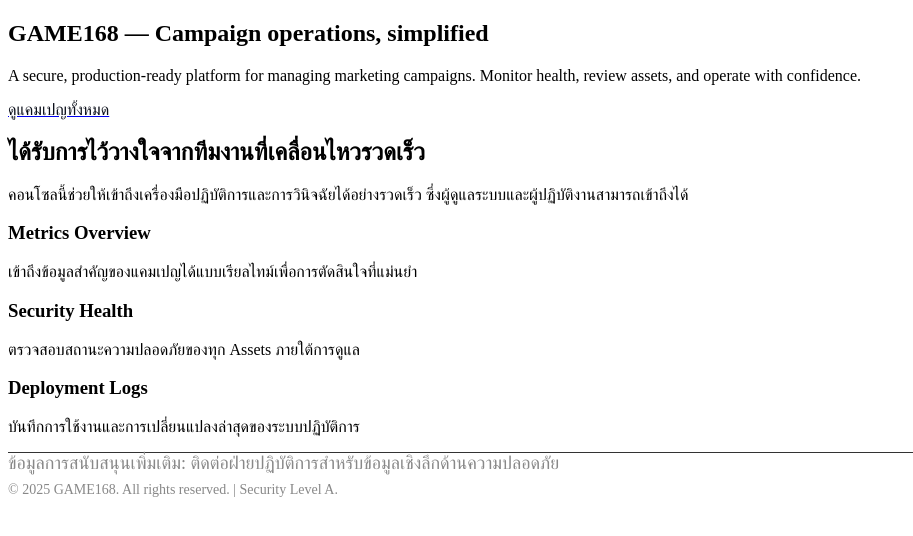
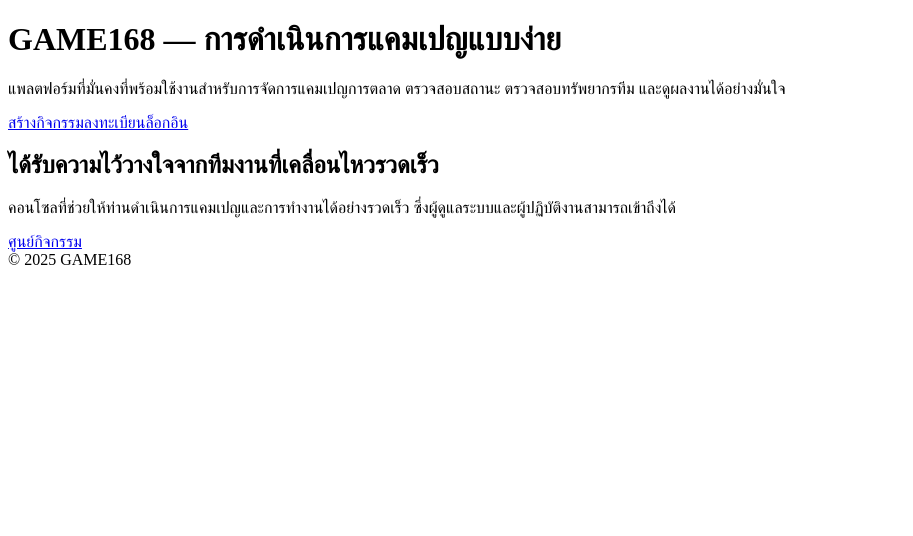
Before and after one commit to crapsgame01-ctrl/game168, a Next.js app: page / in a window 1280 px wide. Shown: the top 536 px of the page, without its empty margins (0-913 px from the left). Built offline with nearby package versions, Linux system fonts and the light colour scheme.

Commit message:
Update page.jsx
Signed-off-by: crapsgame01-ctrl <crapsgame01@gmail.com>

```diff
--- a/app/page.jsx
+++ b/app/page.jsx
@@ -1,81 +1,72 @@
-import Link from 'next/link';
+export default function Home() {
+  return (
+    <main className="min-h-screen bg-[#07101a] text-white px-6 py-16">
 
-// --- Component: Hero Section ---
-const Hero = ({ title, subtitle, ctaLabel, ctaHref }) => {
-    return (
-        <section className="text-center py-20 md:py-32">
-            <div className="คอนเทนเนอร์">
-                <h1 className="text-4xl md:text-6xl font-extrabold mb-4 นีออน tracking-tight leading-tight">
-                    {title}
-                </h1>
-                <p className="text-lg md:text-xl max-w-2xl mx-auto mb-8 opacity-80">
-                    {subtitle}
-                </p>
-                <Link href={ctaHref}>
-                    {/* 🛠️ แก้ไขตรงนี้: ปุ่มสีขาว */}
-                    <a className="btn inline-block px-8 py-3 rounded-lg font-semibold text-lg"
-                       style={{
-                           backgroundColor: '#FFFFFF', // สีพื้นหลังขาว
-                           color: '#0b0f1a',          // สีตัวอักษรเป็นสีพื้นหลังเข้มของเรา
-                           boxShadow: '0 4px 15px rgba(255, 255, 255, 0.2)' // เพิ่มเงาเล็กน้อย
-                       }}>
-                        {ctaLabel}
-                    </a>
-                </Link>
-            </div>
-        </section>
-    );
-};
-// -----------------------------------------------------------------
+      {/* Header */}
+      <div className="max-w-4xl mx-auto text-center">
+        <h1 className="text-3xl md:text-4xl font-bold">
+          GAME168 — การดำเนินการแคมเปญแบบง่าย
+        </h1>
 
-export default function HomePage() {
-  return (
-    <div>
-      <Hero
-        title="GAME168 — Campaign operations, simplified"
-        subtitle="A secure, production-ready platform for managing marketing campaigns. Monitor health, review assets, and operate with confidence."
-        ctaLabel="ดูแคมเปญทั้งหมด"
-        ctaHref="/campaigns"
-      />
+        <p className="mt-4 text-gray-300">
+          แพลตฟอร์มที่มั่นคงที่พร้อมใช้งานสำหรับการจัดการแคมเปญการตลาด
+          ตรวจสอบสถานะ ตรวจสอบทรัพยากรทีม และดูผลงานได้อย่างมั่นใจ
+        </p>
 
-      {/* ส่วนเนื้อหาหลักตามภาพ "Trusted by teams that move fast" */}
-      <main className="คอนเทนเนอร์ pb-20">
-        <h2 className="text-3xl font-bold mb-4">
-          ได้รับการไว้วางใจจากทีมงานที่เคลื่อนไหวรวดเร็ว
-        </h2>
-        <p className="opacity-70 max-w-3xl mb-12">
-          คอนโซลนี้ช่วยให้เข้าถึงเครื่องมือปฏิบัติการและการวินิจฉัยได้อย่างรวดเร็ว
+        {/* Buttons Top */}
+        <div className="flex flex-wrap justify-center gap-4 mt-8">
+
+          <a
+            href="/create"
+            className="px-8 py-3 rounded-full font-semibold text-white
+                       bg-gradient-to-r from-[#19c3fb] to-[#6c4dfc]
+                       shadow-[0_0_10px_#2ffaff] hover:scale-105 transition">
+            สร้างกิจกรรม
+          </a>
+
+          <a
+            href="/signup"
+            className="px-8 py-3 rounded-full font-semibold text-white
+                       bg-gradient-to-r from-[#19c3fb] to-[#6c4dfc]
+                       shadow-[0_0_10px_#2ffaff] hover:scale-105 transition">
+            ลงทะเบียน
+          </a>
+
+          <a
+            href="/login"
+            className="px-8 py-3 rounded-full font-semibold text-white
+                       bg-gradient-to-r from-[#19c3fb] to-[#6c4dfc]
+                       shadow-[0_0_10px_#2ffaff] hover:scale-105 transition">
+            ล็อกอิน
+          </a>
+
+        </div>
+      </div>
+
+      {/* Section */}
+      <div className="max-w-3xl mx-auto mt-16 text-center">
+        <h2 className="text-xl font-bold">ได้รับความไว้วางใจจากทีมงานที่เคลื่อนไหวรวดเร็ว</h2>
+        <p className="text-gray-400 mt-3">
+          คอนโซลที่ช่วยให้ท่านดำเนินการแคมเปญและการทำงานได้อย่างรวดเร็ว
           ซึ่งผู้ดูแลระบบและผู้ปฏิบัติงานสามารถเข้าถึงได้
         </p>
+      </div>
 
-        {/* ตัวอย่างการใช้ Card/Panel ที่เราเพิ่มสไตล์เข้าไปใน globals.css */}
-        <div className="grid grid-cols-1 md:grid-cols-3 gap-8">
-            <div className="panel">
-                <h3 className="text-xl font-semibold mb-3 นีออน">Metrics Overview</h3>
-                <p className="text-sm opacity-70">เข้าถึงข้อมูลสำคัญของแคมเปญได้แบบเรียลไทม์เพื่อการตัดสินใจที่แม่นยำ</p>
-            </div>
-            <div className="panel">
-                <h3 className="text-xl font-semibold mb-3 นีออน">Security Health</h3>
-                <p className="text-sm opacity-70">ตรวจสอบสถานะความปลอดภัยของทุก Assets ภายใต้การดูแล</p>
-            </div>
-            <div className="panel">
-                <h3 className="text-xl font-semibold mb-3 นีออน">Deployment Logs</h3>
-                <p className="text-sm opacity-70">บันทึกการใช้งานและการเปลี่ยนแปลงล่าสุดของระบบปฏิบัติการ</p>
-            </div>
-        </div>
-      </main>
+      {/* Activity Center Button */}
+      <div className="flex justify-center mt-16">
+        <a
+          href="/campaigns"
+          className="px-10 py-4 rounded-full font-semibold text-white
+                     bg-gradient-to-r from-[#19c3fb] to-[#6c4dfc]
+                     shadow-[0_0_12px_#2ffaff] hover:scale-110 transition">
+          ศูนย์กิจกรรม
+        </a>
+      </div>
 
-      {/* Footer Section */}
-      <footer className="w-full text-center py-6 mt-10" style={{ borderTop: '1px solid #333', color: '#888' }}>
-        <div className="คอนเทนเนอร์">
-            <p style={{ fontSize: '18px', margin: 0 }}>
-                ข้อมูลการสนับสนุนเพิ่มเติม: ติดต่อฝ่ายปฏิบัติการสำหรับข้อมูลเชิงลึกด้านความปลอดภัย
-            </p>
-            <p style={{ fontSize: '14px', margin: 0, marginTop: '0.5rem' }}>
-                &copy; 2025 GAME168. All rights reserved. | Security Level A.
-            </p>
-        </div>
+      <footer className="text-center mt-20 text-gray-500">
+        © 2025 GAME168
       </footer>
-    </div>
+
+    </main>
   );
 }
```
